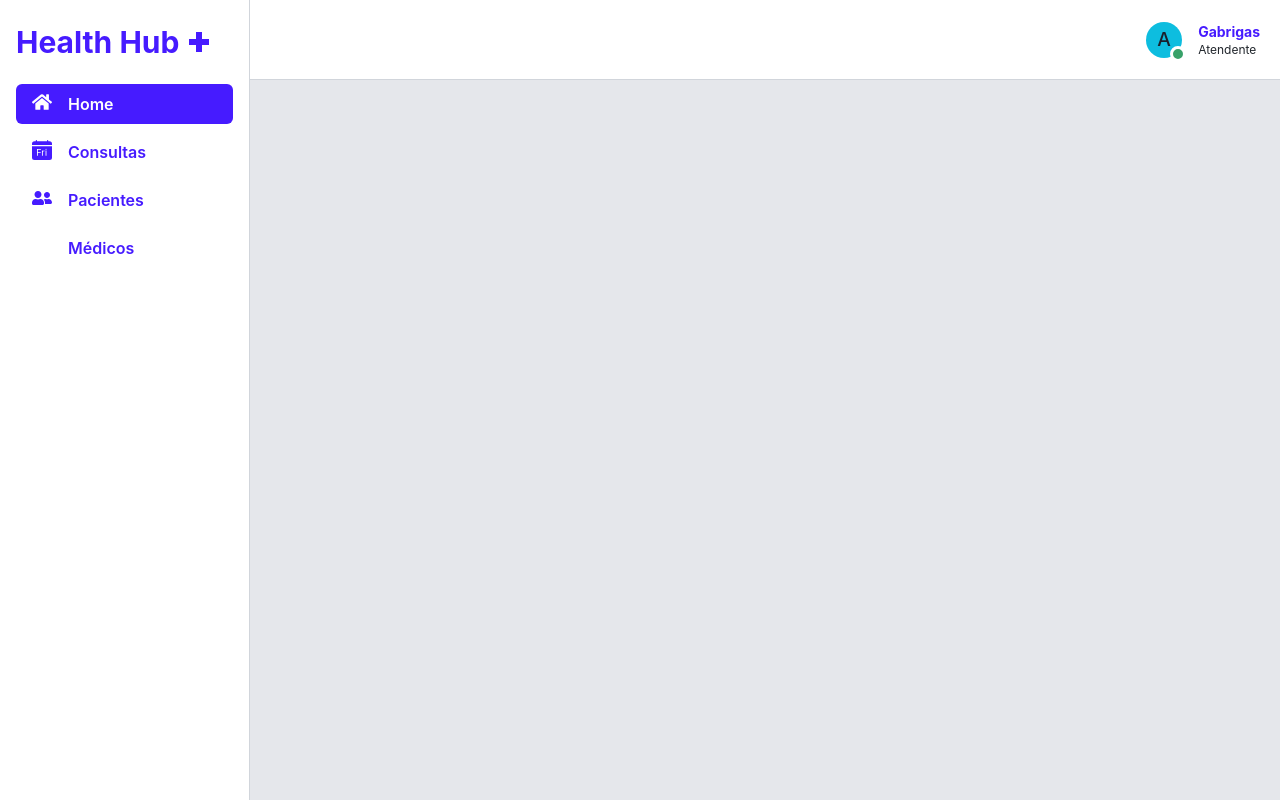
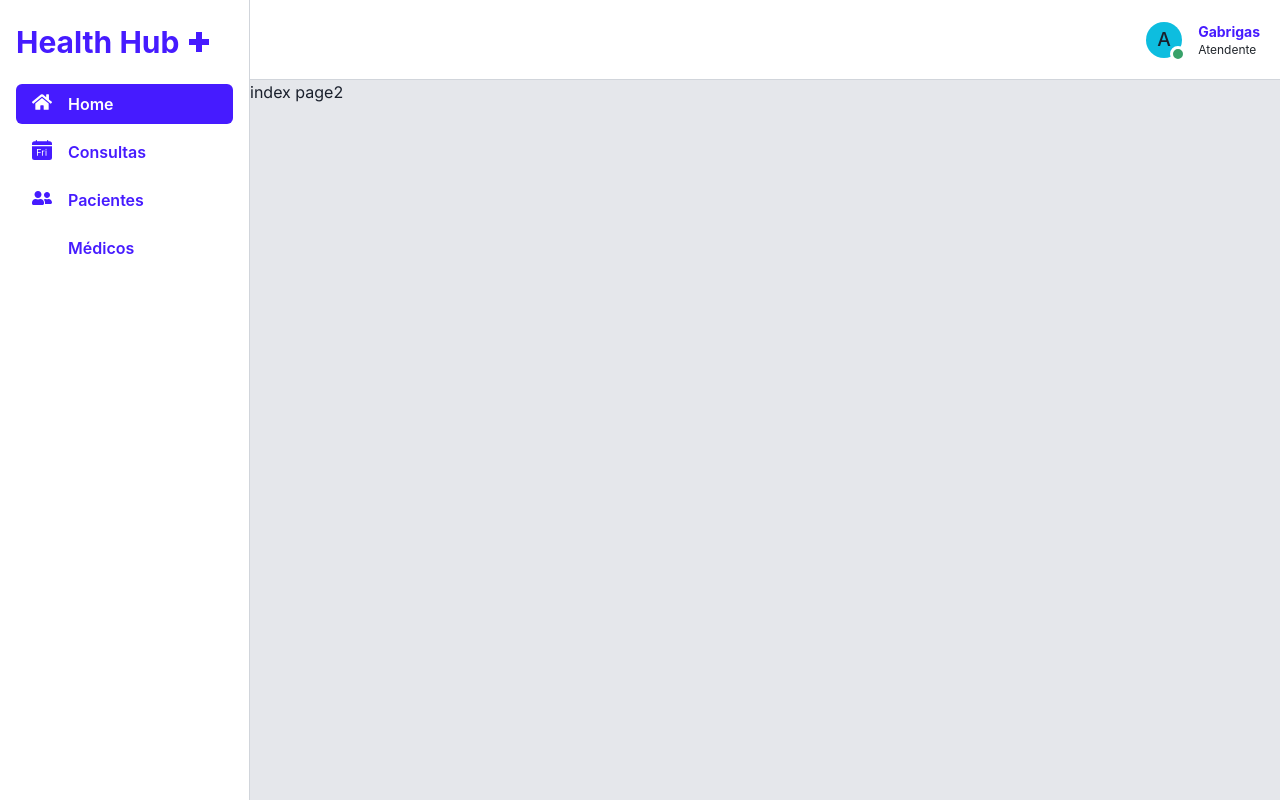
Before and after one commit to talDoFlemis/health_hub, a Next.js app in the folder frontend/: page / in a window 1280 px wide. Built offline with nearby package versions, Linux system fonts and the light colour scheme; some icons are missing.

Commit message:
Consertar tamanho do layout em telas pequenas

```diff
--- a/frontend/src/layouts/DashboardLayout.tsx
+++ b/frontend/src/layouts/DashboardLayout.tsx
@@ -157,7 +157,7 @@
         </DrawerContent>
       </Drawer>
       <div
-        className={`w-[calc(100% - 250px)] min-h-screen bg-gray-200 ${inter.className} md:ml-[250px]`}
+        className={`w-full md:w-[calc(100% - 250px)] min-h-screen bg-gray-200 pt-[80px] md:pl-[250px] ${inter.className}`}
       >
         {children}
       </div>
```
